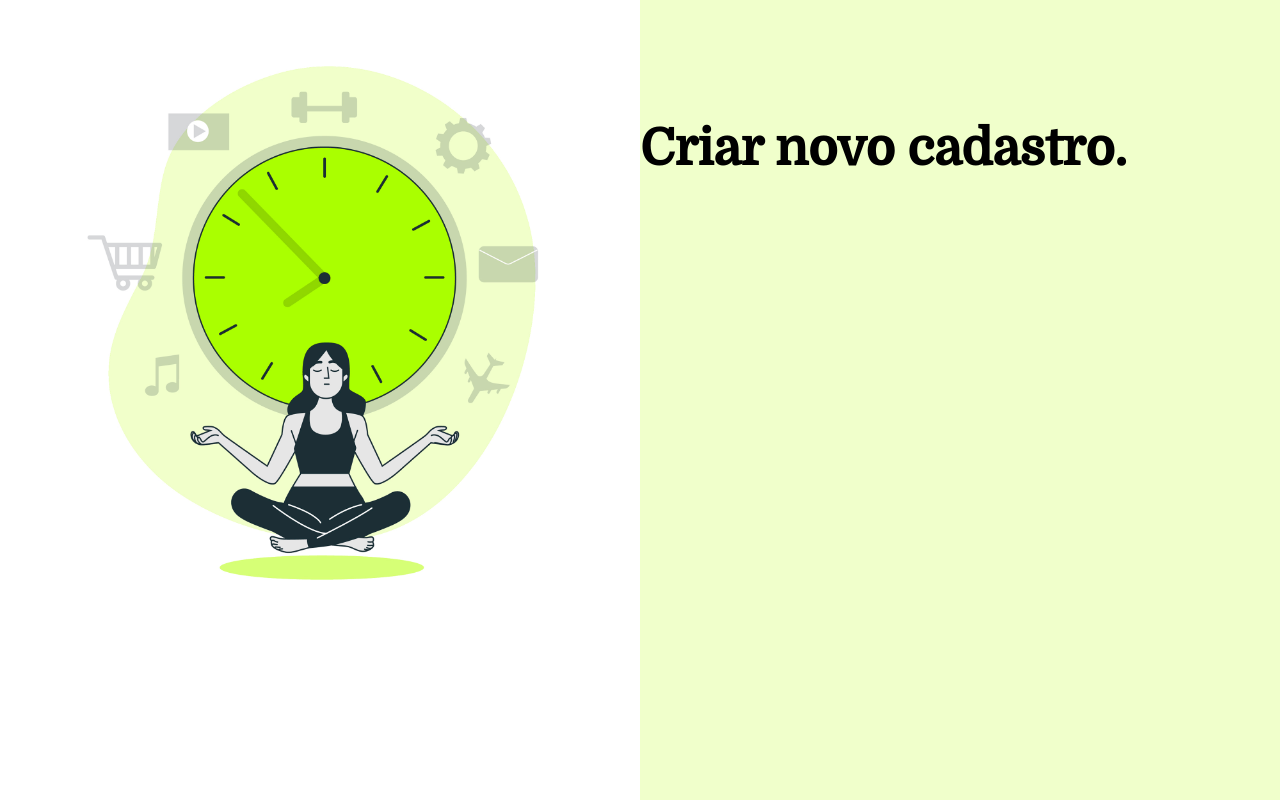
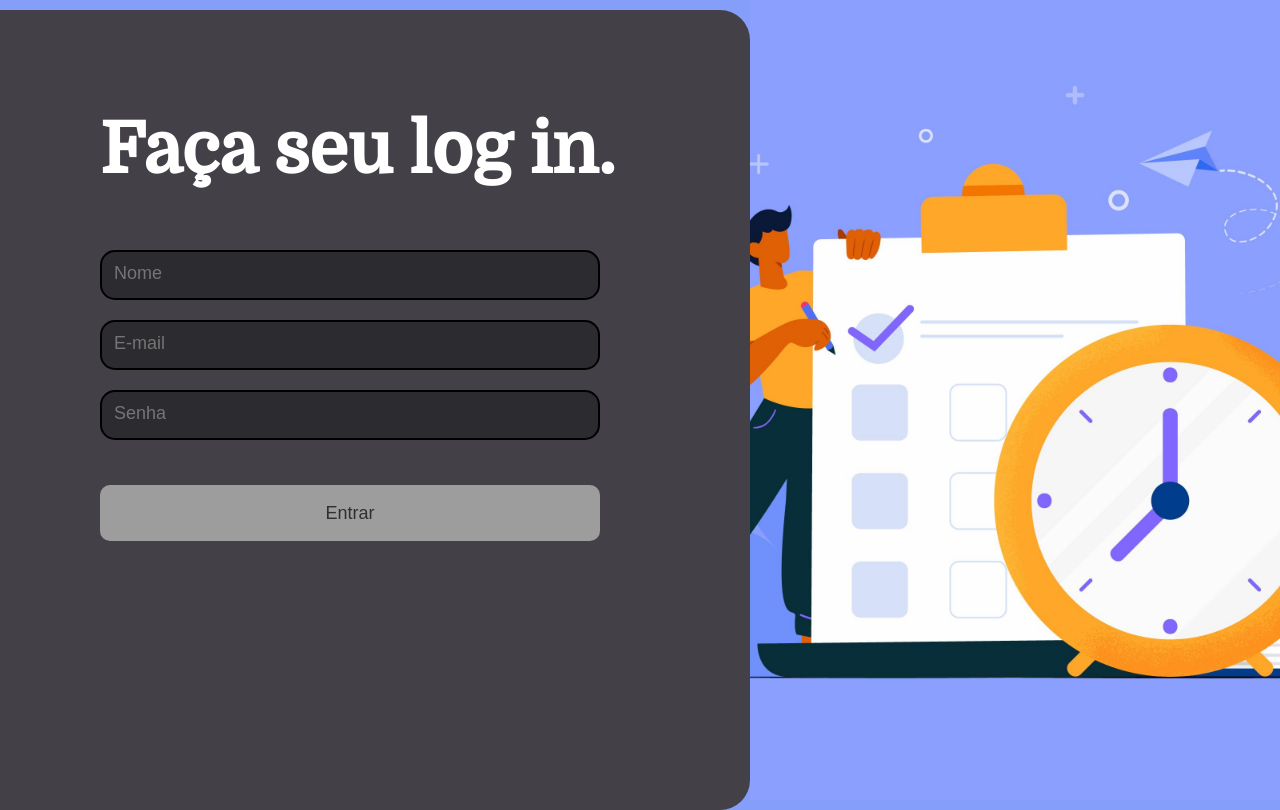
Before and after one commit to PeZunino/reminder, a React (Create React App) app: page / in a window 1280 px wide. Built offline with nearby package versions, Linux system fonts and the light colour scheme.

Commit message:
sign in base

```diff
--- a/src/App.tsx
+++ b/src/App.tsx
@@ -1,12 +1,10 @@
 import React from "react";
-import MainPage from "./pages/Main";
 import SignUp from "./pages/SignUp";
 import { GlobalStyles } from "./styles/global";
 
 const App: React.FC = () => {
   return (
     <>
-      {/* <MainPage /> */}
       <SignUp />
       <GlobalStyles />
     </>
--- /dev/null
+++ b/src/Components/Button/index.tsx
@@ -0,0 +1,14 @@
+import React, { ButtonHTMLAttributes } from "react";
+import { ButtonContainer } from "./styles";
+
+type ButtonProps = ButtonHTMLAttributes<HTMLButtonElement>;
+
+const Button: React.FC<ButtonProps> = ({ children, ...rest }) => {
+  return (
+    <ButtonContainer type="button" {...rest}>
+      {children}
+    </ButtonContainer>
+  );
+};
+
+export default Button;
--- /dev/null
+++ b/src/Components/Button/styles.ts
@@ -0,0 +1,20 @@
+import styled from "styled-components";
+
+export const ButtonContainer = styled.button`
+  background: #ff9000;
+  height: 56px;
+  border-radius: 10px;
+  border: 0;
+  padding: 0 16px;
+  color: #312e38;
+  width: 100%;
+  font-weight: 500;
+  margin-top: 45px;
+  transition: background-color 0.2s;
+  filter: grayscale(105%);
+
+  &:hover {
+    box-shadow: 0 0 30px #ff9000;
+    filter: grayscale(0%);
+  }
+`;
--- a/src/Components/Input/index.tsx
+++ b/src/Components/Input/index.tsx
@@ -1,31 +1,15 @@
 /* eslint-disable react/prop-types */
-import { InputHTMLAttributes, useCallback, useState } from "react";
+import React, { InputHTMLAttributes } from "react";
 import { InputContainer } from "./style";
 
 interface InputProps extends InputHTMLAttributes<HTMLInputElement> {
-  placeHolder: string;
+  title: string;
 }
-const Input: React.FC<InputProps> = ({ placeHolder }) => {
-  const [focus, setFocus] = useState(false);
 
-  const handleFocus = useCallback(() => {
-    setFocus(true);
-    console.log("focus", focus);
-  }, []);
-
-  const handleBlur = useCallback(() => {
-    setFocus(false);
-    console.log(focus);
-  }, []);
-
+const Input: React.FC<InputProps> = ({ title }) => {
   return (
-    <InputContainer isFocus={focus}>
-      <input
-        onFocus={handleFocus}
-        onBlur={handleBlur}
-        placeholder={placeHolder}
-        type="text"
-      />
+    <InputContainer>
+      <input type="text" placeholder={title} />
     </InputContainer>
   );
 };
--- a/src/Components/Input/style.ts
+++ b/src/Components/Input/style.ts
@@ -1,27 +1,16 @@
 import styled, { css } from "styled-components";
 
-interface InputContainerProp {
-  isFocus: boolean;
-}
+export const InputContainer = styled.div`
+  border-radius: 15px;
+  background-color: #2c2b2f;
+  border: 2px black solid;
+  height: 50px;
+  padding: 10px;
+  margin-top: 20px;
+  input {
+    color: white;
+    align-items: center;
 
-export const InputContainer = styled.div<InputContainerProp>`
-  color: #dee2e6;
-  border-bottom: 3px solid #dee2e6;
-
-  height: 40px;
-
-  display: flex;
-  align-items: flex-end;
-  margin-right: 15px;
-
-  input {
-    color: #dee2e6;
-    font-size: 20px;
+    width: 100%;
   }
-
-  ${props =>
-    props.isFocus &&
-    css`
-      border-color: #658e9c;
-    `}
 `;
--- a/src/pages/SignUp/index.tsx
+++ b/src/pages/SignUp/index.tsx
@@ -1,17 +1,23 @@
 import React from "react";
+import Button from "../../Components/Button";
+import Input from "../../Components/Input";
 import { Background, Container, Content } from "./styles";
-import meTime from "../../assets/mg_time.jpg";
 
 const SignUp: React.FC = () => {
   return (
     <>
       <Container>
-        <Background>
-          <img src={meTime} alt="metime" />
-        </Background>
         <Content>
-          <h1>Criar novo cadastro.</h1>
+          <h1>Faça seu log in.</h1>
+          <form action="submit">
+            <Input title="Nome" />
+            <Input title="E-mail" />
+            <Input title="Senha" />
+            <Button> Entrar </Button>
+          </form>
         </Content>
+        <Background>{/* <img src={meTime} alt="metime" /> */}</Background>
+
         {/* <div>
 
           <form action="submit"></form>
--- a/src/pages/SignUp/styles.ts
+++ b/src/pages/SignUp/styles.ts
@@ -1,44 +1,48 @@
 import styled from "styled-components";
+import meTime from "../../assets/mg_time.jpg";
 
 export const Container = styled.div`
+  height: 100vh;
   display: flex;
-  height: 100vh;
   align-items: stretch;
-  /* filter: brightness(90%) saturate(80%); */
-  /*
-  div {
-    width: 100vw;
-    height: 100vh;
-    bottom: 0;
 
-    form {
-    }
-
-    h1 {
-      height: fit-content;
-      position: relative;
-      top: 15%;
-      font-family: "Domine", serif;
-      font-size: 50px;
-    }
-  } */
+  input,
+  button {
+    font-size: 18px;
+  }
 `;
 
 export const Background = styled.div`
-  width: 50%;
-  img {
-    width: 100%;
-  }
+  flex: 1;
+  background: url(${meTime}) no-repeat center;
+  background-size: cover;
 `;
 
 export const Content = styled.div`
-  width: 50%;
-  background-color: #f0ffcb;
+  display: flex;
+  flex-direction: column;
+  /* align-items: center; */
+
+  max-width: 750px;
+  width: 100%;
+  height: 800px;
+
+  background-color: #434147;
+  border-radius: 0 30px 30px 0;
+  padding: 100px;
+
+  margin: 10px 0 0 0;
   h1 {
-    position: relative;
-    top: 15%;
     font-family: "Domine", serif;
-    font-size: 50px;
-    justify-content: center;
+    font-size: 70px;
+    color: white;
+    border-bottom: 15px;
+    margin-bottom: 40px;
+  }
+  form {
+    display: flex;
+    width: 100%;
+    flex-direction: column;
+    padding-right: 50px;
   }
 `;
--- a/src/styles/global.ts
+++ b/src/styles/global.ts
@@ -8,10 +8,14 @@ export const GlobalStyles = createGlobalStyle`
     font-family: 'Josefin Sans', sans-serif;
     margin:0px;
     padding:0px;
-    background-color: #ffff;
+    background-color: #859efa;
   }
 
   a{text-decoration-style: none;}
+
+  button, a {
+    cursor: pointer;
+  }
 
   textarea{
     font-family: 'Roboto Slab', serif;
```
Also changed, not shown: src/Components/TextArea/index.tsx (deleted, +0 -11 lines), src/Components/TextArea/styles.ts (deleted, +0 -15 lines), src/pages/Main/index.tsx (deleted, +0 -26 lines), src/pages/Main/styles.ts (deleted, +0 -35 lines), src/assets/mg_time.jpg.
